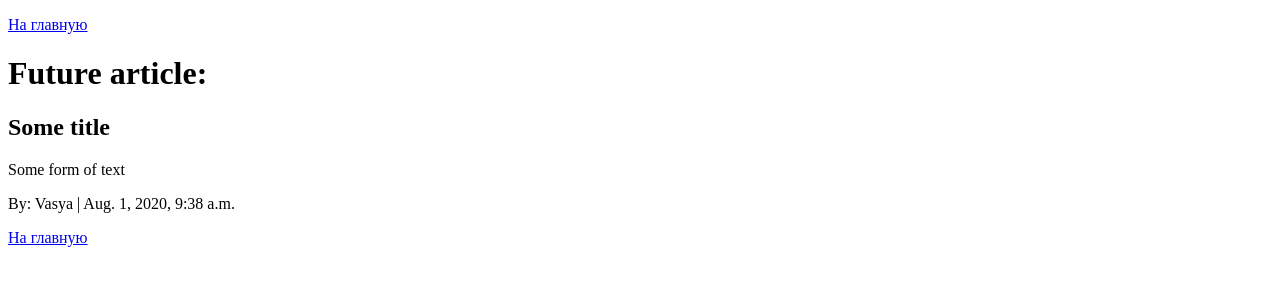
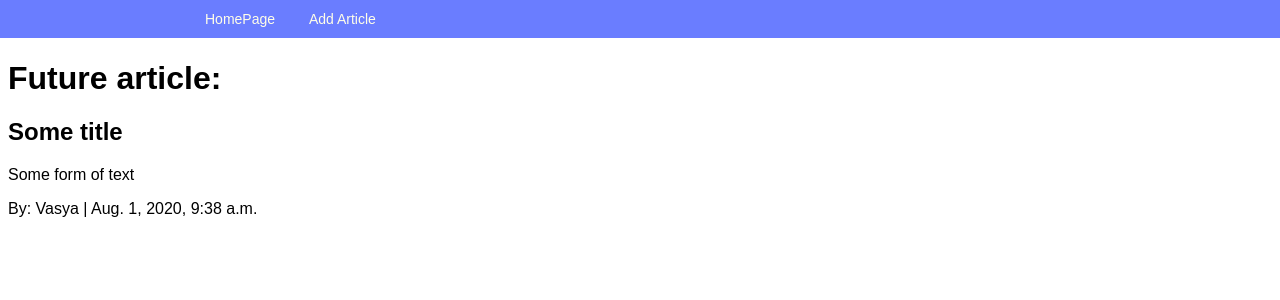
Before and after one commit to Colorados/Hello_Django_45_Articles, a Django app: page /article/1/ in a window 1280 px wide. Shown: the top 300 px of the page. Run offline with Django 3.2, Linux system fonts and the light colour scheme; data comes from the database, SQL or seed files in the repository.

Commit message:
Добавлена навигационная разметка

```diff
--- a/source/webapp/static/css/style.css
+++ b/source/webapp/static/css/style.css
@@ -1,8 +1,6 @@
 body {
-    background: white;
     font-family: Arial, "Helvetica Neue", Helvetica, sans-serif;
     font-size: 16px;
-    color: darkslategray;
     margin-top: 60px;
 }
 
--- a/source/webapp/templates/article_view.html
+++ b/source/webapp/templates/article_view.html
@@ -1,15 +1,25 @@
+{% load staticfiles %}
 <!DOCTYPE html>
 <html lang="en">
 <head>
     <meta charset="UTF-8">
     <title>View</title>
+    <link rel="stylesheet" href="{% static 'css/style.css' %}">
 </head>
 <body>
-<p><a href="{% url 'home' %}">На главную</a></p>
+    <nav class="navbar">
+       <div class="container">
+           <ul class="menu">
+               <li><a href="{% url 'home' %}">HomePage</a></li>
+               <li><a href="{% url 'article_create' %}">Add Article</a></li>
+           </ul>
+       </div>
+    </nav>
+<div class="container"></div>
     <h1>Future article:</h1>
     <h2>{{ article.title }}</h2>
     <p>{{ article.text }}</p>
     <p>By: {{ article.author }} | {{ article.created_at }}</p>
-<p><a href="{% url 'home' %}">На главную</a></p>
+</div>
 </body>
 </html>
```
Also changed, not shown: source/webapp/templates/article_create.html (+11 -2 lines), source/webapp/templates/index.html (indentation only).
